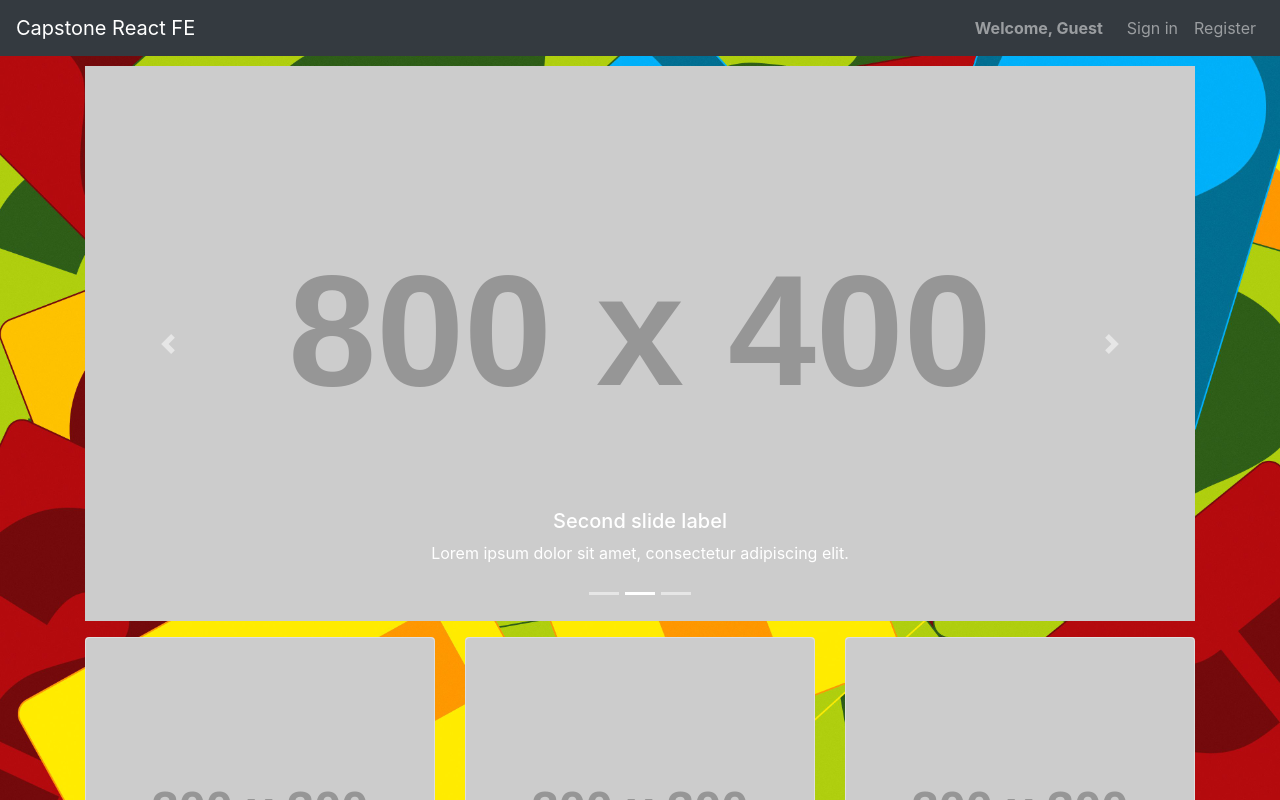
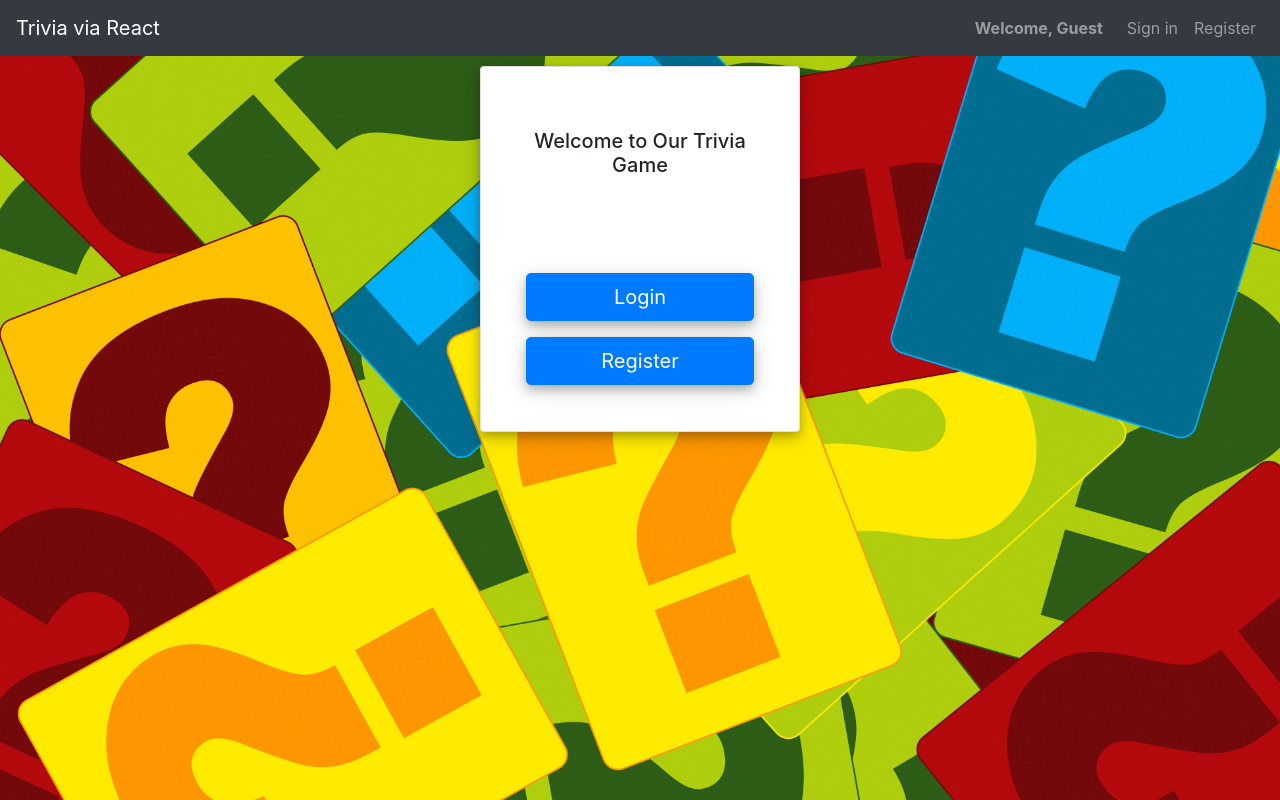
Before and after one commit to stillwiggle/capstone-starter-fe, a React (Create React App) app: page / in a window 1280 px wide. Shown: the top 800 px of the page. Built offline with nearby package versions, Linux system fonts and the light colour scheme; no server answers; what redux-auth-wrapper would draw is missing.

Commit message:
Added the box to the homepage.  Commented out unused imports on various files to reduce console noise.  Formatted the document on Header.js, but no real changes.

```diff
--- a/src/components/header/Header.js
+++ b/src/components/header/Header.js
@@ -8,7 +8,7 @@ function Header(props) {
   return (
     <div className="Navbar mb-3">
       <Navbar bg="dark" variant="dark" expand="lg" fixed="top">
-        <Navbar.Brand as={Link} to="/">Capstone React FE</Navbar.Brand>
+        <Navbar.Brand as={Link} to="/">Trivia via React</Navbar.Brand>
         <Navbar.Toggle aria-controls="basic-navbar-nav" />
         <Navbar.Collapse id="basic-navbar-nav">
           <Nav activeKey={props.location.pathname} className="ml-auto">
--- a/src/pages/globalStats/GlobalStats.js
+++ b/src/pages/globalStats/GlobalStats.js
@@ -1,11 +1,11 @@
 import React, { Component } from "react"
 import Table from 'react-bootstrap/Table'
 import mustBeAuthenticated from "../../redux/hoc/mustBeAuthenticated";
-import Nav from "react-bootstrap/Nav";
+// import Nav from "react-bootstrap/Nav";
 import Card from "react-bootstrap/Card";
 import { Container } from "react-bootstrap";
-import Row from "react-bootstrap/Row";
-import Col from "react-bootstrap/Col";
+// import Row from "react-bootstrap/Row";
+// import Col from "react-bootstrap/Col";
 import Button from "react-bootstrap/Button";
 
 // importing the ability to retrieve and use the Auth Header for API calls
--- a/src/pages/home/Home.js
+++ b/src/pages/home/Home.js
@@ -1,14 +1,47 @@
 import Header from "../../components/header/Header";
-import Slideshow from "../../components/slideshow/Slideshow";
-import GridCards from "../../components/gridcards/GridCards";
+// import Slideshow from "../../components/slideshow/Slideshow";
+// import GridCards from "../../components/gridcards/GridCards";
 import { isAuthenticated } from "../../utils/authHelper";
+import Card from "react-bootstrap/Card";
+import { Container } from "react-bootstrap";
+// import Row from "react-bootstrap/Row";
+// import Col from "react-bootstrap/Col";
+import Button from "react-bootstrap/Button";
 
 function Home(props) {
   return (
     <div className="Home">
-        <Header isAuthenticated={isAuthenticated()} />
-        <Slideshow/>
-        <GridCards/>
+      <Header isAuthenticated={isAuthenticated()} />
+      <Card style={{
+        width: '25%', marginTop: '10rem', height: '100%', margin: 'auto', padding: '10px',
+        boxShadow: '0 4px 8px 0 rgba(0, 0, 0, 0.2), 0 6px 20px 0 rgba(0, 0, 0, 0.19)'
+      }}>
+
+        <Card.Body>
+          <Card.Title style={{ marginBottom: '6rem', marginTop: '2rem', textAlign: 'center' }}>Welcome to Our Trivia Game</Card.Title>
+          <Container>
+            <Button href="/login" size="lg"
+              style={{
+                width: '100%', height: '3rem', marginBottom: '1rem',
+                boxShadow: '0 4px 8px 0 rgba(0, 0, 0, 0.2), 0 6px 20px 0 rgba(0, 0, 0, 0.19)',
+                textAlign: `center`
+              }}>
+              Login
+            </Button>
+
+            <Button href="/register" size="lg"
+              style={{
+                width: '100%', height: '3rem', marginBottom: '1rem',
+                boxShadow: '0 4px 8px 0 rgba(0, 0, 0, 0.2), 0 6px 20px 0 rgba(0, 0, 0, 0.19)',
+                textAlign: `center`
+              }}>
+              Register
+            </Button>
+          </Container>
+        </Card.Body>
+      </Card>
+      {/* <Slideshow /> */}
+      {/* <GridCards /> */}
     </div>
   );
 }
```
Also changed, not shown: src/pages/login/Login.js (+3 -6 lines), src/pages/register/Register.js (+5 -7 lines), src/pages/updateUser/UpdateUser.js (+3 -6 lines), src/pages/userStats/UserStats.js (+3 -6 lines), src/pages/users/Users.js (+3 -4 lines). Lines whose indentation alone changed are shown as unchanged.
